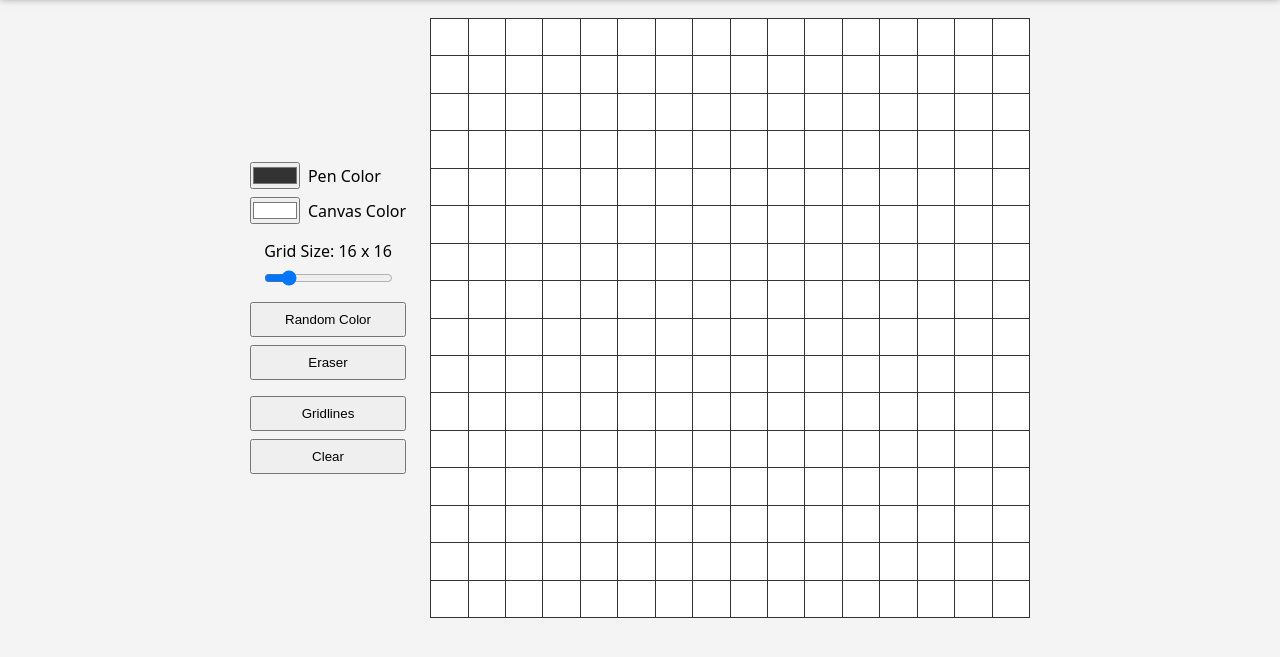
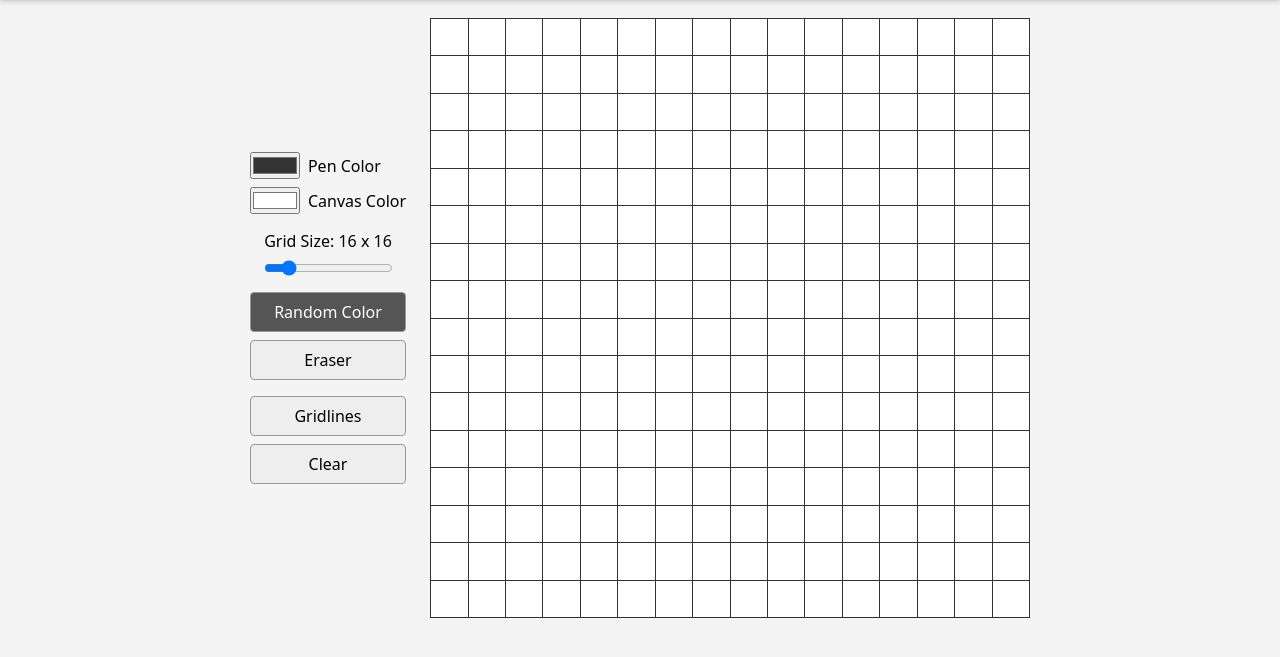
Before and after one commit to karolistech/pixel-paint, a website built with Vite: page index.html in a window 1280 px wide. Both pictures are taken after a click on the button "Random Color". Shown: the part 81-738 px from the top of the page. Built offline with nearby package versions, Linux system fonts and the light colour scheme.

Commit message:
feat: add selected mode styles

```diff
--- a/src/script.ts
+++ b/src/script.ts
@@ -29,6 +29,9 @@ function createGrid(size: number) {
 
 function setMode(mode: Mode) {
   state.mode = state.mode === mode ? "pen-color" : mode;
+
+  randomColorBtn.classList.toggle("controls__btn--selected", state.mode === "random-color");
+  eraserBtn.classList.toggle("controls__btn--selected", state.mode === "eraser");
 }
 
 function updatePenColor() {
--- a/src/style.css
+++ b/src/style.css
@@ -53,6 +53,18 @@ body {
 .controls__btn {
   flex: 1;
   padding-block: 0.5rem;
+  border: 1px solid #999;
+  border-radius: 4px;
+  background-color: #eee;
+  color: #000;
+  font-family: inherit;
+  font-size: 1rem;
+  cursor: pointer;
+}
+
+.controls__btn--selected {
+  background-color: #555;
+  color: #fff;
 }
 
 .canvas {
```
